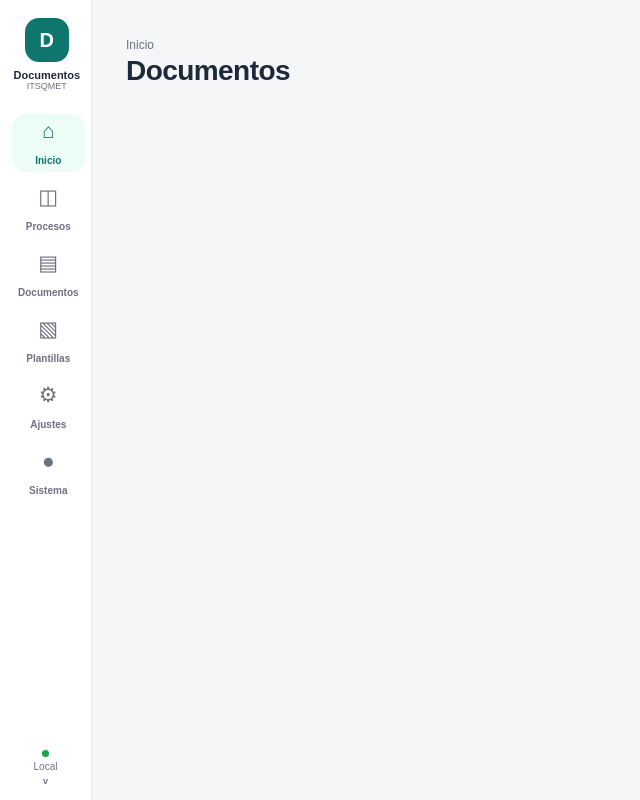
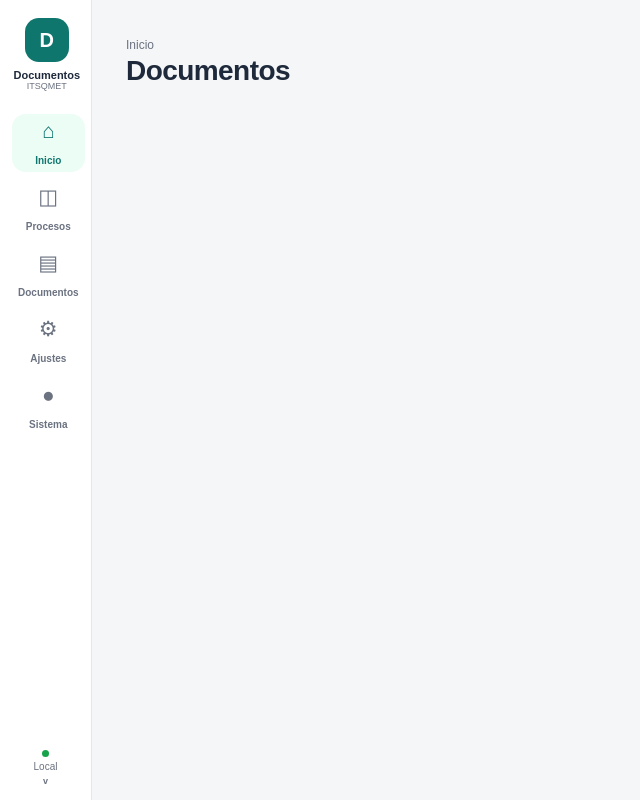
Before and after one commit to jeffer91/Documentos, an Electron app: page index.html in a window 1280 px wide. Shown: the whole page, without its empty margins (0-640 px from the left). Drawn offline with Linux system fonts and the light colour scheme; no server answers.

Commit message:
Retira Plantillas del flujo principal

```diff
--- a/index.html
+++ b/index.html
@@ -19,7 +19,6 @@
         <button class="nav-item active" data-route="home" type="button"><span>⌂</span><b>Inicio</b></button>
         <button class="nav-item" data-route="architecture" type="button"><span>◫</span><b>Procesos</b></button>
         <button class="nav-item" data-route="library" type="button"><span>▤</span><b>Documentos</b></button>
-        <button class="nav-item" data-route="templates" type="button"><span>▧</span><b>Plantillas</b></button>
         <button class="nav-item" data-route="settings" type="button"><span>⚙</span><b>Ajustes</b></button>
         <button class="nav-item system-nav" data-route="system" type="button">
           <span>●</span><b>Sistema</b><i id="errorBadge" class="error-badge" hidden>0</i>
```
